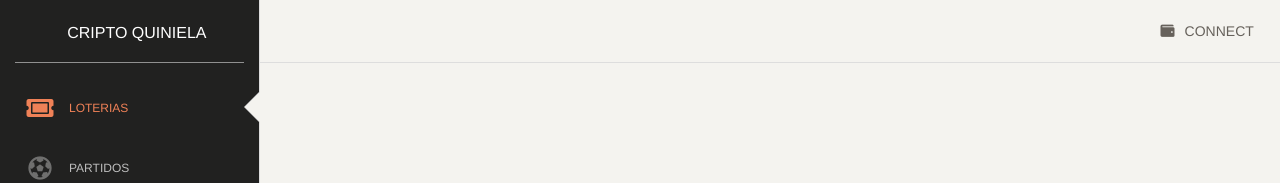
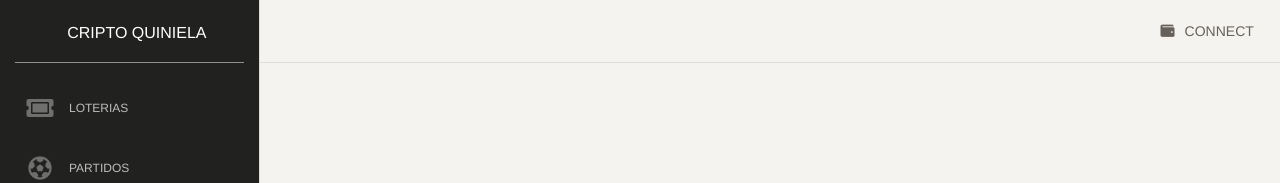
Before and after one commit to Nico-code/to-do-dapp, a Vue app: page / in a window 1280 px wide. Shown: the top 183 px of the page. Built offline with nearby package versions, Linux system fonts and the light colour scheme.

Commit message:
Side bar active class and shenanigans

```diff
--- a/src/components/SideBar.vue
+++ b/src/components/SideBar.vue
@@ -11,18 +11,22 @@
   </div>
   <div class="sidebar-wrapper">
     <ul class="nav">
-      <li class="active">
-        <a href="/lottery">
+      <router-link to="/lottery" custom v-slot="{ isActive, navigate, href }">
+        <li :class="{ 'active': isActive }">
+          <a :href="href" @click="navigate">
             <i class="fas fa-ticket-alt"></i>
             <p>Loterias</p>
           </a>
         </li>
-      <li>
-        <a href="/futbol">
+      </router-link>
+      <router-link to="/futbol" custom v-slot="{ isActive, navigate, href }">
+        <li :class="{ 'active': isActive }">
+          <a :href="href" @click="navigate">
             <i class="fas fa-futbol"></i>
             <p>Partidos</p>
           </a>
         </li>
+      </router-link>
     </ul>
   </div>
 </template>
--- a/src/components/TopBar.vue
+++ b/src/components/TopBar.vue
@@ -23,6 +23,14 @@
               <i class="fas fa-wallet"></i>
               <p style="margin-left: 10px;">
                 <span class="d-md-block">Connect</span>
+              </p>
+            </a>
+          </li>
+          <li class="nav-item" v-else>
+            <a class="nav-link btn-magnify">
+              <i class="fas fa-wallet"></i>
+              <p style="margin-left: 10px;">
+                <span class="d-md-block">{{ walletAddress }}</span>
               </p>
             </a>
           </li>
--- a/src/scss/paper-dashboard/_sidebar-and-main-panel.scss
+++ b/src/scss/paper-dashboard/_sidebar-and-main-panel.scss
@@ -70,7 +70,7 @@
             right: 10px;
         }
 
-        li{
+        li {
             > a + div .nav li > a{
                 margin-top: 7px;
             }
```
Lines whose indentation alone changed are shown as unchanged.
